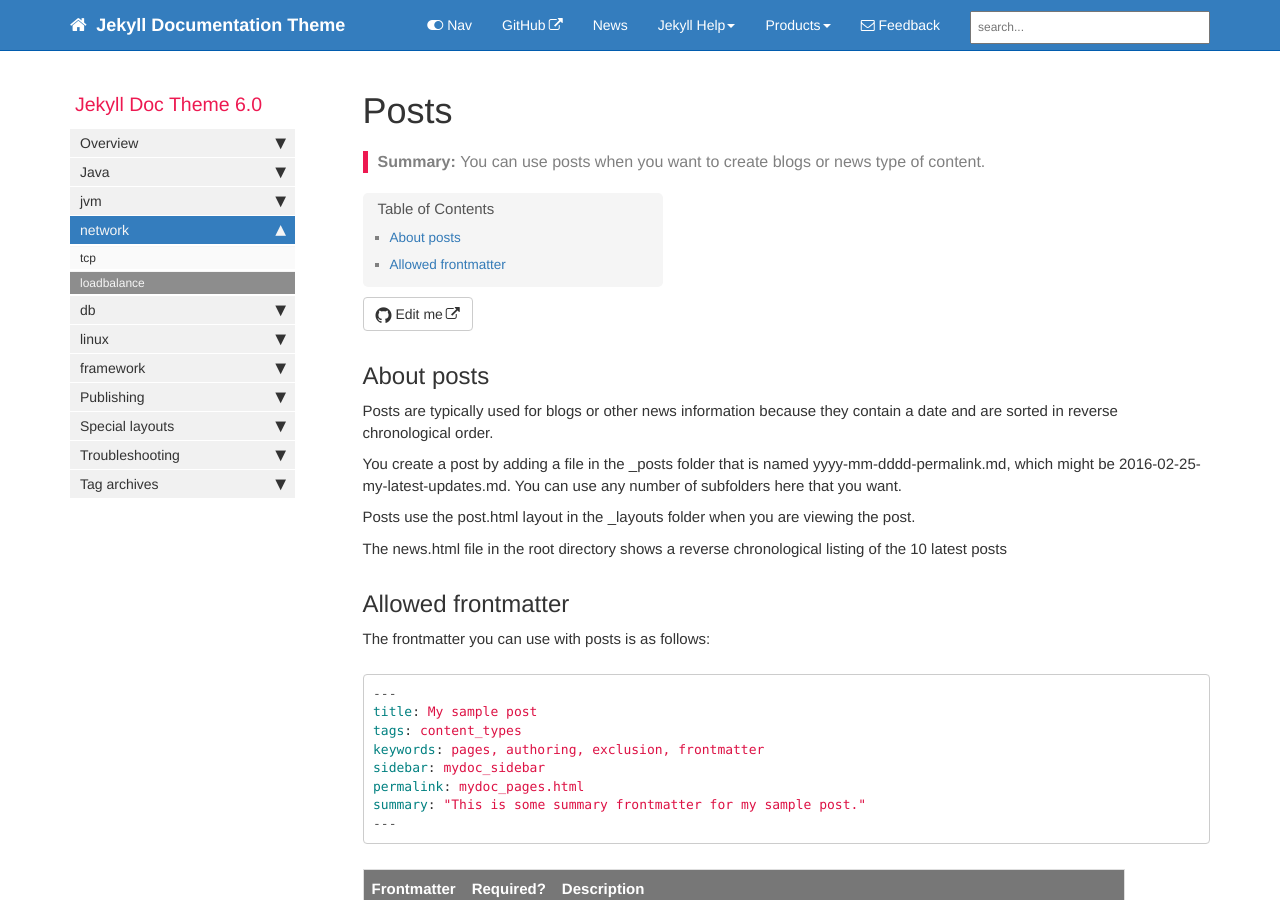
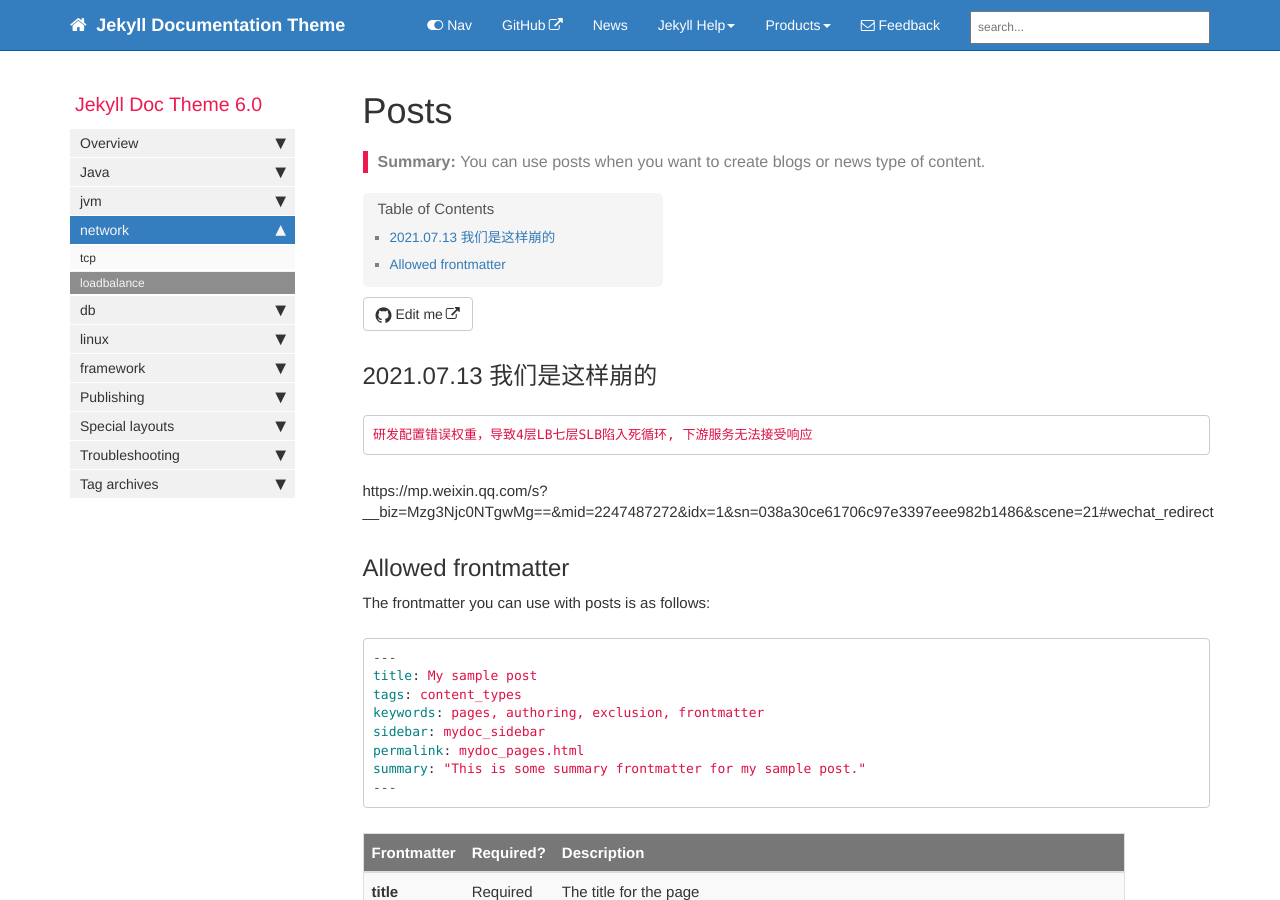
Before and after one commit to sustbeckham/reunion, a Jekyll site: the page built from pages/mydoc/mydoc_posts.md, in a window 1280 px wide and 900 px high. Built offline with Jekyll 4.4.1, drawn with Linux system fonts in a browser that asks for light colours; comment, search, counter and statistics services are not loaded.

Commit message:
Update mydoc_posts.md

````diff
--- a/pages/mydoc/mydoc_posts.md
+++ b/pages/mydoc/mydoc_posts.md
@@ -9,15 +9,12 @@ permalink: mydoc_posts.html
 folder: mydoc
 ---
 
-## About posts
+## 2021.07.13 我们是这样崩的
 
-Posts are typically used for blogs or other news information because they contain a date and are sorted in reverse chronological order.
-
-You create a post by adding a file in the \_posts folder that is named yyyy-mm-dddd-permalink.md, which might be 2016-02-25-my-latest-updates.md. You can use any number of subfolders here that you want.
-
-Posts use the post.html layout in the \_layouts folder when you are viewing the post.
-
-The news.html file in the root directory shows a reverse chronological listing of the 10 latest posts
+```yaml
+研发配置错误权重，导致4层LB七层SLB陷入死循环, 下游服务无法接受响应
+```
+https://mp.weixin.qq.com/s?__biz=Mzg3Njc0NTgwMg==&mid=2247487272&idx=1&sn=038a30ce61706c97e3397eee982b1486&scene=21#wechat_redirect
 
 ## Allowed frontmatter
 
````
